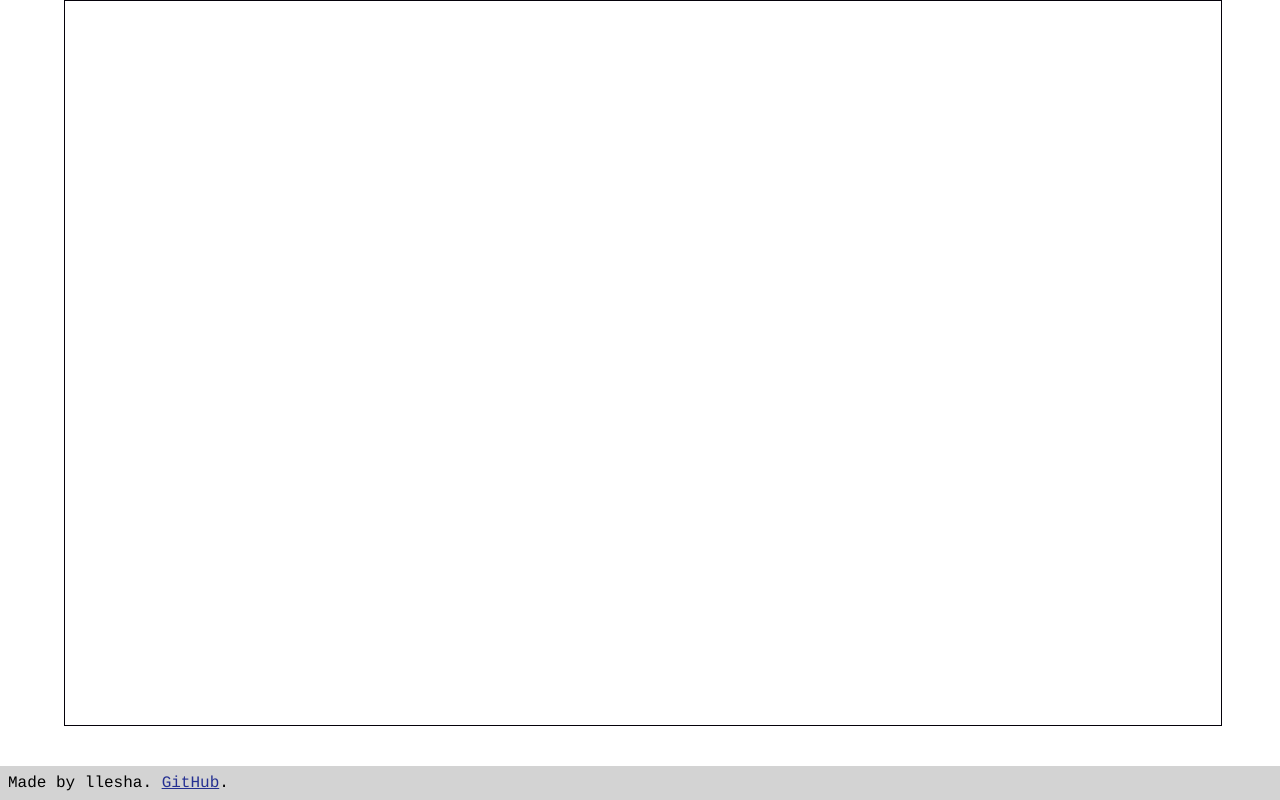
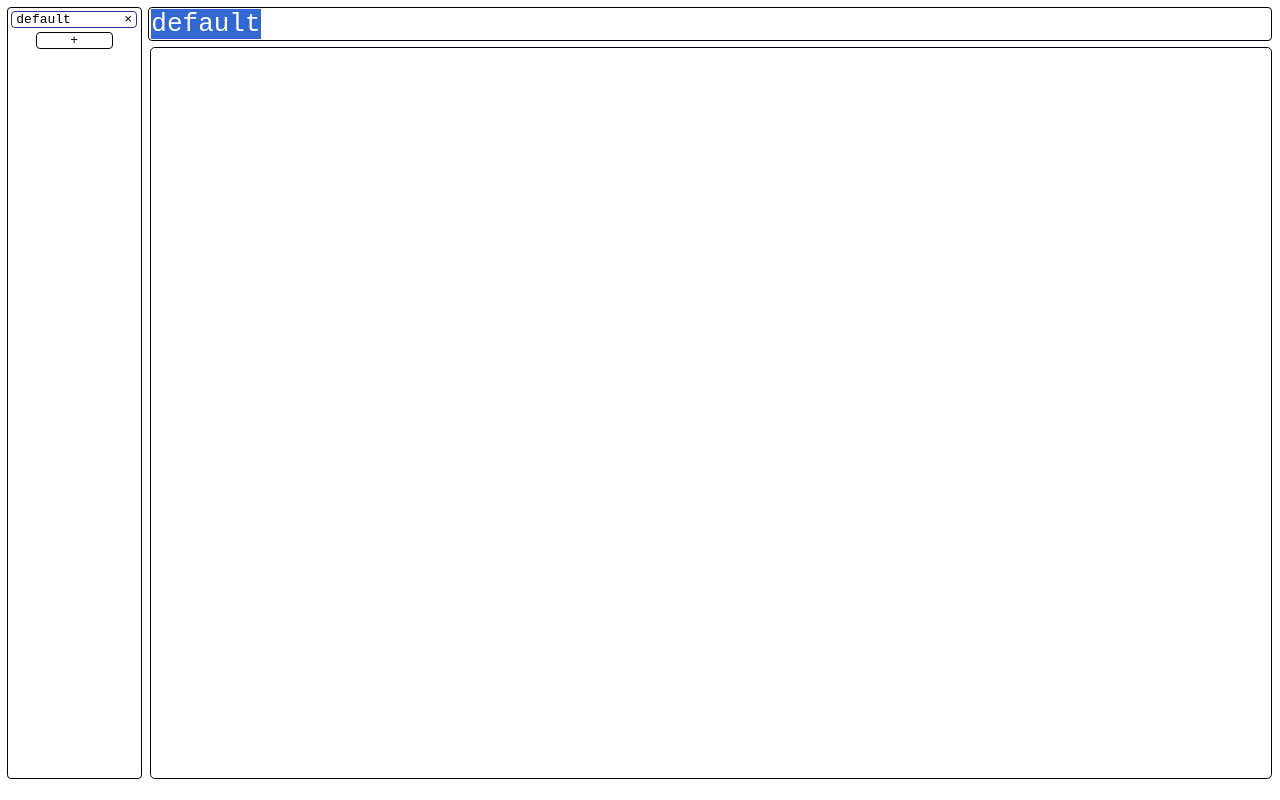
Before and after one commit to llesha/plaintext-edit, a plain HTML site: page index.html in a window 1280 px wide. Drawn offline with Linux system fonts and the light colour scheme.

Commit message:
added tab support

```diff
--- a/css/styles.css
+++ b/css/styles.css
@@ -1,5 +1,5 @@
 html {
-    font-family: Courier, monospace;
+    font-family: monospace;
 }
 
 body {
@@ -38,50 +38,76 @@ button:hover {
     cursor: pointer;
 }
 
-input[type="number"],
-input[type="text"] {
-    width: 10em;
-    border-radius: 0.3em;
-    padding-left: 5px;
-    padding-top: 1px;
-}
-
-input {
-    font-family: 'Courier';
-    color: var(--main-color);
-    background-color: var(--bg-color);
-}
-
-input[type="number"]::-webkit-inner-spin-button {
-    opacity: 0.2;
-}
-
 footer {
     position: fixed;
     bottom: 0;
     width: 100%;
     padding: 0.5em;
-    /* Height of the footer */
+    height: auto;
+    font-size: 1vh;
     background: var(--light-gray);
 }
 
-/* #main {
+.panel {
+    border: solid 1px var(--main-color);
+    border-radius: 0.3em;
+    padding: 0.3em;
+    margin-left: 0.5em;
+}
+
+#main {
     padding-top: 0.5em;
+    display: flex;
+}
+
+#right-panel {
     width: 90%;
-} */
+    margin-right: 0.5em;
+    font-size: large;
+}
 
-#editor {
-    width: 90%;
-    margin-right: 5%;
-    margin-left: 5%;
-    border: solid 1px var(--main-color);
-    resize: none;
-    font-size: large;
+#editor-wrap {
     height: 90vh;
 }
 
-#editor:focus {
+#tree {
+    width: 10%;
+}
+
+.tab {
+    padding-left: 0.3em;
+    margin-bottom: 0.3em;
+    border-radius: 0.3em;
+}
+
+.tab:hover {
+    background-color: var(--light-gray);
+    cursor: pointer;
+}
+
+#tab-button {
+    width: 60%;
+    margin: auto;
+
+    align-self: center;
+    border-radius: 0.3em;
+    border: solid 1px var(--main-color);
+    cursor: pointer;
+    text-align: center;
+    user-select: none;
+}
+
+#tab-button:hover {
+    background-color: var(--light-gray);
+}
+
+textarea {
+    resize: none;
     outline: none;
+    border: none;
+    font-family: monospace;
+    height: calc(100% - 1px);
+    width: 100%;
 }
 
 .clickable {
@@ -91,3 +117,37 @@ footer {
 .text {
     white-space: pre;
 }
+
+input[type=text]:focus {
+    outline: 0px;
+}
+
+input {
+    font-family: monospace;
+    font-size: xx-large;
+    color: var(--main-color);
+    background-color: var(--bg-color);
+    border: solid 1px var(--main-color);
+    border-radius: 0.3rem;
+
+    width: calc(100% - 0.5em);
+    margin-left: 0.5rem;
+    margin-bottom: 0.5rem;
+}
+
+.close {
+    float: right;
+    padding-left: 0.3em;
+    padding-right: 0.3em;
+    border-radius: 0.3em;
+    user-select: none;
+}
+
+.close:hover {
+    background-color: var(--red);
+    color: var(--bg-color);
+}
+
+.current {
+    border: solid 1px var(--middle-color);
+}
--- a/index.html
+++ b/index.html
@@ -4,17 +4,26 @@
 <head>
     <meta http-equiv="Content-Type" content="text/html; charset=utf-8" />
     <title>Plaintext edit</title>
+    <link rel="stylesheet" href="css/colors.css">
     <link rel="stylesheet" href="css/styles.css">
-    <link rel="stylesheet" href="css/colors.css">
 
     <link rel="icon" type="image/svg+xml" href="resources/avatar.svg">
 </head>
 
 <body style="background-color: var(--bg-color);">
-    <textarea id="editor">
-
-        </textarea>
-    <footer>Made by llesha. <a class="link" href="https://github.com/llesha">GitHub</a>.</footer>
+    <div id="main">
+        <div id="tree" class="panel">
+            <div id="tab-button">+</div>
+        </div>
+        <div id="right-panel">
+            <input id="name" type="text" value="unnamed"></input>
+            <div id="editor-wrap" class="panel">
+                <textarea id="editor">
+                </textarea>
+            </div>
+        </div>
+    </div>
+    <!-- <footer>Made by llesha. <a class="link" href="https://github.com/llesha">GitHub</a>.</footer> -->
     <script type="module" src="js/loader.js"></script>
     <script type="module" src="js/index.js"></script>
 
--- a/js/index.js
+++ b/js/index.js
@@ -1,23 +1,154 @@
+import { byClass, byId } from "./utils.js"
 
+console.log("Hello")
 
-console.log("Hello");
+const notePrefix = "note-"
+const noteCountName = "count-notes"
 
-let debounce = 0;
-let editor = document.getElementById("editor");
+let tabButton = byId("tab-button")
+let editor = byId("editor")
+let name = byId("name")
+let modified = false
+let debounce = 0
 
-editor.value = localStorage.getItem("editor-value") ?? "";
+let noteCount = initNoteCount()
+initNotes()
+
+tabButton.onclick = () => {
+    let tab = createTab("unnamed", noteCount++)
+    localStorage.setItem(noteCountName, noteCount)
+    setCurrentTab(tab)
+}
 
 editor.oninput = () => {
+    modified = true
+    let setDebounce = () => {
+        debounce = setTimeout(() => {
+            if (modified) {
+                saveCurrentTab()
+            }
+            debounce = 0
+        }, 2000)
+    }
     if (debounce == 0) {
-        debounce = setTimeout(() => {
-            localStorage.setItem("editor-value", editor.value);
-            debounce = 0;
-        }, 1000);
+        setDebounce()
     } else {
-        clearTimeout(debounce);
-        debounce = setTimeout(() => {
-            localStorage.setItem("editor-value", editor.value);
-            debounce = 0;
-        }, 1000);
+        clearTimeout(debounce)
+        setDebounce()
     }
 }
+
+name.oninput = () => {
+    setTabName(window.current, name.value)
+    modified = true
+}
+
+function createTab(noteName, num) {
+    let addedTab = document.createElement("div")
+    addedTab.classList.add("tab")
+    addedTab.setAttribute("num", num)
+    addedTab.appendChild(createSpan(noteName))
+    addedTab.appendChild(createClose())
+
+    tabButton.parentElement.insertBefore(addedTab, tabButton)
+
+    addedTab.onclick = () => {
+        setCurrentTab(addedTab)
+    }
+
+    name.value = noteName
+    name.select()
+    name.focus()
+
+    return addedTab
+}
+
+function setCurrentTab(tab) {
+    if (modified) {
+        saveCurrentTab()
+    }
+    console.log(window.current)
+    window.current.classList.remove("current")
+    window.current = tab
+    window.current.classList.add("current")
+
+    name.value = getTabName(window.current)
+    editor.value = JSON.parse(localStorage.getItem(notePrefix + tab.getAttribute("num")) ?? `{ "value": "" }`).value
+}
+
+function createSpan(value) {
+    let span = document.createElement("span")
+    span.innerText = value
+    return span
+}
+
+function createClose() {
+    let close = document.createElement("span")
+    close.classList.add("close")
+    close.innerText = "×"
+    close.onclick = (event) => {
+        if (byClass("tab").length != 1) {
+            close.parentElement.remove()
+            deleteNote(close.parentElement)
+        }
+        event.stopImmediatePropagation()
+    }
+
+    return close
+}
+
+function getLastTab() {
+    let tabs = byClass("tab")
+    return tabs[tabs.length - 1]
+}
+
+function initNoteCount() {
+    let count = localStorage.getItem(noteCountName)
+    if (count == null) {
+        localStorage.setItem(noteCountName, 1)
+        count = 1
+    }
+    return count
+}
+
+function initNotes() {
+    let note = JSON.parse(localStorage.getItem(notePrefix + "0") ?? `{ "name": "default", "value": "type note here" }`)
+    name.value = note.name
+    editor.value = note.value
+    window.current = createTab(note.name, 0)
+
+    console.log(noteCount)
+    for (let i = 1; i < noteCount; i++) {
+        const note = JSON.parse(localStorage.getItem(notePrefix + i))
+        createTab(note.name, i)
+    }
+    setCurrentTab(window.current)
+}
+
+function setTabName(tab, tabName) {
+    tab.getElementsByTagName("span")[0].innerText = tabName
+}
+
+function getTabName(tab) {
+    return tab.getElementsByTagName("span")[0].innerText
+}
+
+function saveCurrentTab() {
+    if (debounce != 0) {
+        clearTimeout(debounce)
+        debounce = 0
+    }
+    modified = false
+    let num = window.current.getAttribute("num")
+    localStorage.setItem(notePrefix + num, JSON.stringify({ name: name.value, value: editor.value }))
+}
+
+function deleteNote(tab) {
+    let num = parseInt(tab.getAttribute("num"))
+    if (num == noteCount - 1) {
+        return
+    }
+    for (let i = 0; i < noteCount; i++) {
+        localStorage.setItem(notePrefix + (i - 1), localStorage.getItem(notePrefix + i))
+    }
+}
```
